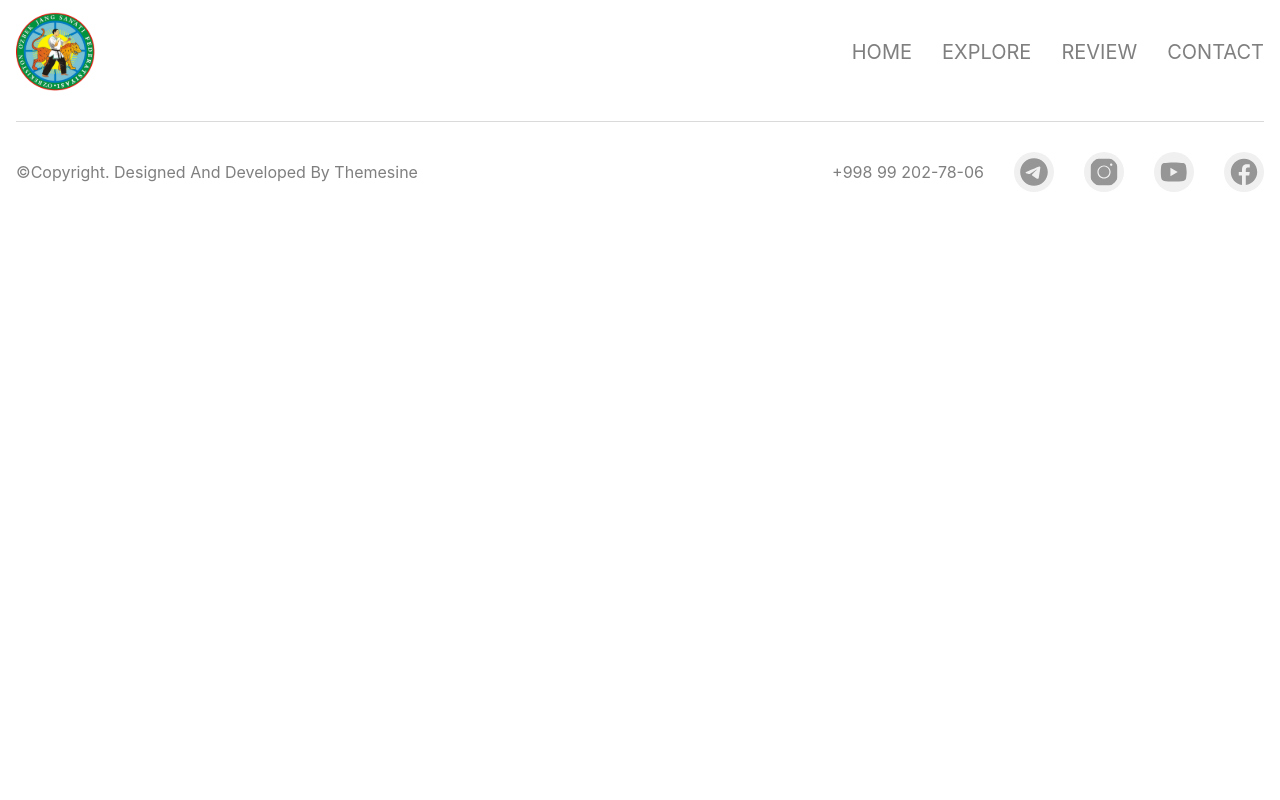
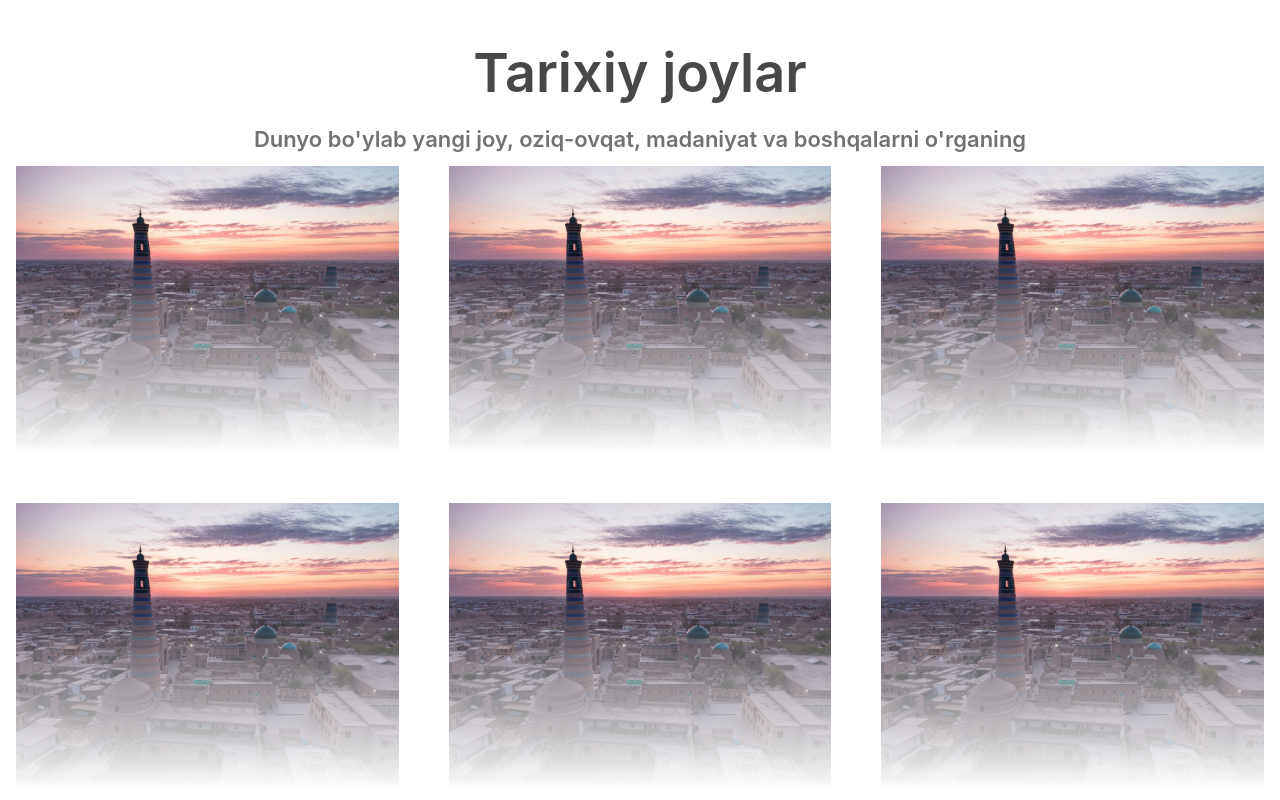
Before and after one commit to Alisher-Dev/sport-syte, a React (Vite) app: page / in a window 1280 px wide. Shown: the part 880-1680 px from the top of the page. Before the commit the page ends 1102 px from the top, so only its background shows below. Built offline with nearby package versions, Linux system fonts and the light colour scheme.

Commit message:
HomePage

```diff
--- a/src/Components/Body/Categoria.tsx
+++ b/src/Components/Body/Categoria.tsx
@@ -1,5 +1,6 @@
+import React from "react";
 import { Box, Container, Text } from "@chakra-ui/react";
-import IconTarix from "../../assets/icon/IconTarix.svg?react";
+// import {ReactComponent as IconTarix} from "../../assets/icon/IconTarix.svg";
 
 export default function Categoria() {
   return (
@@ -24,7 +25,7 @@ export default function Categoria() {
             bg="rgba(0, 148, 255, 0.75)"
           >
             <Box w="100%" h="100%" bg="white">
-              <IconTarix />
+              {/* <IconTarix /> */}
             </Box>
           </Box>
         </Box>
--- a/src/Components/Body/HomePage.tsx
+++ b/src/Components/Body/HomePage.tsx
@@ -2,6 +2,7 @@ import { Box, Container, Image, Text } from "@chakra-ui/react";
 import Fon from "../../assets/image/fone.png";
 import Search from "./Search";
 import Categoria from "./Categoria";
+import TarixiyJoylar from "./TarixiyJoylar";
 
 export default function HomePage() {
   return (
@@ -32,6 +33,9 @@ export default function HomePage() {
       </Box>
 
       {/* <Categoria /> */}
+      <Container maxW="1500px">
+         <TarixiyJoylar />
+         </Container>
     </>
   );
 }
--- /dev/null
+++ b/src/Components/Body/TarixiyJoylar.tsx
@@ -0,0 +1,33 @@
+import { Box, Text } from "@chakra-ui/react";
+import Card from "../Cards/RCard";
+
+export default function TarixiyJoylar() {
+
+    return (
+        <>
+            <Box>
+                <Text
+                    color="#484848"
+                    fontFamily="Inter"
+                    fontWeight="600"
+                    m="50px 0 0 0"
+                    fontSize="54px"
+                    textAlign="center"
+                >
+                    Tarixiy joylar
+                </Text>
+                <Text
+                    color="#737272"
+                    fontFamily="Inter"
+                    fontWeight="600"
+                    m='10px 0'
+                    fontSize="22px"
+                    textAlign="center"
+                >
+                   Dunyo bo'ylab yangi joy, oziq-ovqat, madaniyat va boshqalarni o'rganing
+                </Text>
+            </Box>
+            <Card/>
+        </>
+    );
+}
--- /dev/null
+++ b/src/Components/Cards/RCard.tsx
@@ -0,0 +1,37 @@
+import React from 'react';
+import Card from './RegionCard';
+import Xorezm from '../../assets/image/Xorezm.jpg'
+import { Box } from '@chakra-ui/react';
+
+const Cards = () => {
+  return (
+    <Box display='grid' gap="50px" gridTemplateColumns='repeat(3,1fr)'>
+      <Card
+        title="Xorezm"
+        imageUrl={Xorezm}
+      />
+       <Card
+        title="Xorezm"
+        imageUrl={Xorezm}
+      />
+       <Card
+        title="Xorezm"
+        imageUrl={Xorezm}
+      />
+      <Card
+        title="Xorezm"
+        imageUrl={Xorezm}
+      />
+       <Card
+        title="Xorezm"
+        imageUrl={Xorezm}
+      />
+       <Card
+        title="Xorezm"
+        imageUrl={Xorezm}
+      />
+    </Box>
+  );
+};
+
+export default Cards;
--- /dev/null
+++ b/src/Components/Cards/RegionCard.tsx
@@ -0,0 +1,20 @@
+import { Box, Image, Text } from '@chakra-ui/react';
+import React from 'react';
+
+interface CardProps {
+  title: string;
+  imageUrl: string;
+  content?: string;
+}
+
+
+const Card: React.FC<CardProps> = ({ title, content, imageUrl }:CardProps) => {
+  return (
+    <Box position='relative'>
+      <Image w='100%'src={imageUrl} alt="Card" />
+      <Box w='100%' h='200px' position='absolute' bottom='0' left='0' zIndex='5' bgGradient='linear(to-b, rgba(153, 153, 153, 0), rgba(255, 255, 255, 1))'></Box>
+    </Box>
+  );
+};
+
+export default Card;
```
Also changed, not shown: src/assets/image/Xorezm.jpg (added).
